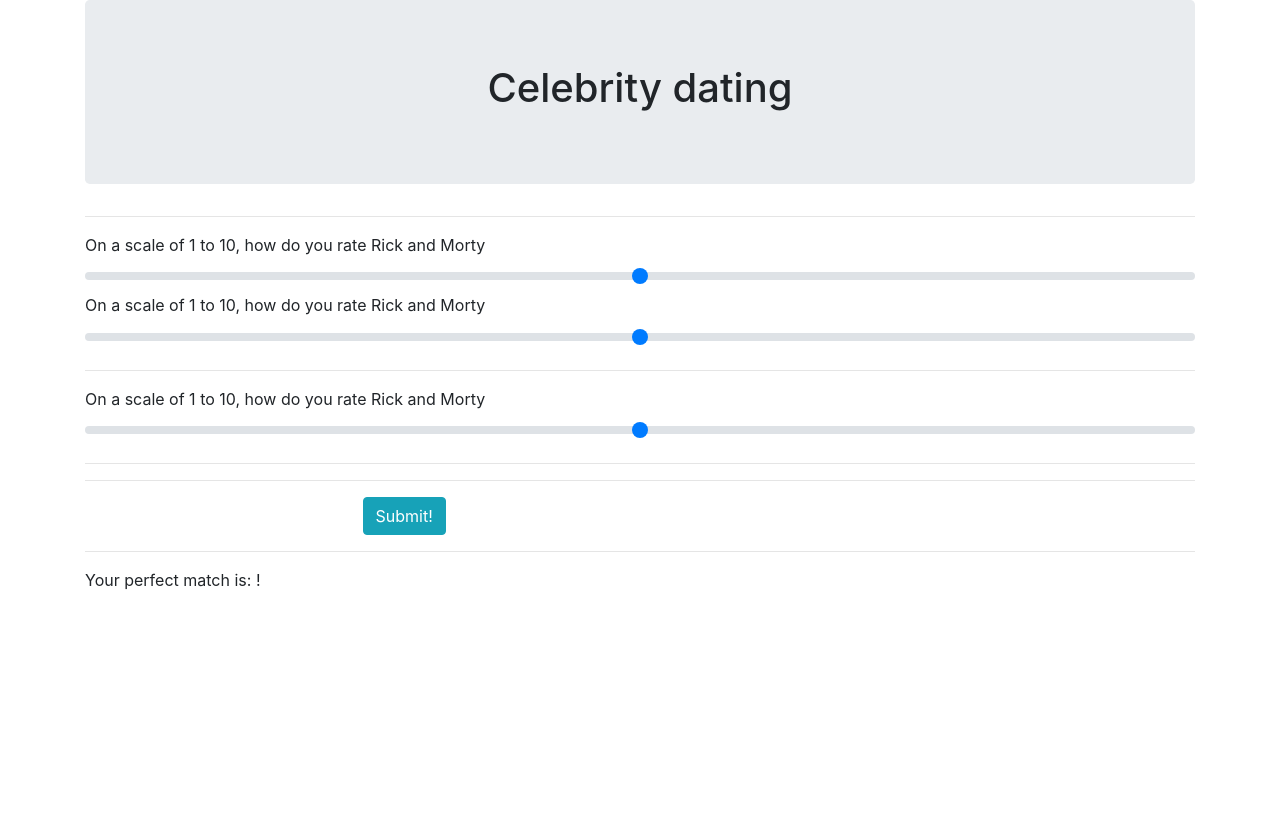
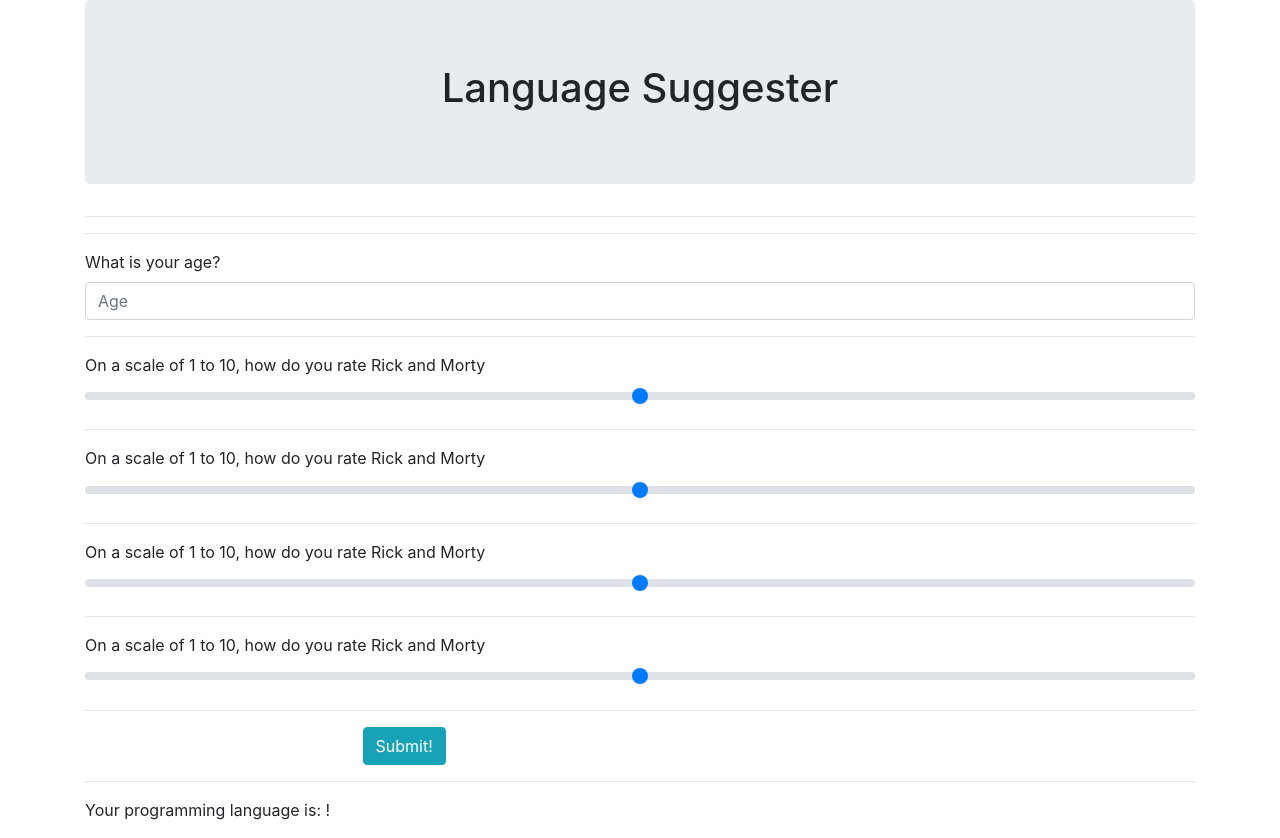
Before and after one commit to BryonBurke/languageSuggester, a plain HTML site: page index.html in a window 1280 px wide. Before the commit the page ends 800 px from the top, so only its background shows below. Drawn offline with Linux system fonts and the light colour scheme.

Commit message:
progress, all variables working

```diff
--- a/index.html
+++ b/index.html
@@ -11,40 +11,46 @@
 <body>
   <div class="container">
     <div class="jumbotron">
-      <h1>Celebrity dating</h1>
+      <h1>Language Suggester</h1>
     </div>
     <form id="survey">
       <hr>
-      <!-- <div class="form-check">
-        <input class="form-check-input" type="radio" name="gender" id="male" value="male" checked>
-        <label class="form-check-label" for="exampleRadios1">Male</label>
-      </div>
-      <div class="form-check">
-        <input class="form-check-input" type="radio" name="gender" id="female" value="female">
-        <label class="form-check-label" for="exampleRadios2">Female</label>
-      </div>
+
       <hr>
       <div class="form-group">
         <label for="formGroupExampleInput">What is your age?</label>
         <input type="text" class="form-control" id="age" placeholder="Age" required>
       </div>
-      <hr> -->
-
-      <label for="dayRange">On a scale of 1 to 10, how do you rate Rick and Morty</label>
-      <input type="range" class="custom-range" min="0" max="10" id="dayRange">
-
-      <label for="rickRange">On a scale of 1 to 10, how do you rate Rick and Morty</label>
-      <input type="range" class="custom-range" min="0" max="10" id="rickRange">
       <hr>
 
-      <label for="rickRange">On a scale of 1 to 10, how do you rate Rick and Morty</label>
-      <input type="range" class="custom-range" min="0" max="10" id="rickRange">
+      <label for="rickRange1">On a scale of 1 to 10, how do you rate Rick and Morty</label>
+      <input type="range" class="custom-range" min="0" max="10" id="rickRange1">
       <hr>
 
+      <label for="rickRange2">On a scale of 1 to 10, how do you rate Rick and Morty</label>
+      <input type="range" class="custom-range" min="0" max="10" id="rickRange2">
       <hr>
+
+      <label for="rickRange3">On a scale of 1 to 10, how do you rate Rick and Morty</label>
+      <input type="range" class="custom-range" min="0" max="10" id="rickRange3">
+      <hr>
+
+      <label for="rickRange4">On a scale of 1 to 10, how do you rate Rick and Morty</label>
+      <input type="range" class="custom-range" min="0" max="10" id="rickRange4">
+      <hr>
+
+
       <button class="btn btn-info" type="submit">Submit!</button>
     </form>
 <hr>
 <div class="match">
-  <p>Your perfect match is: <span class="result"></span> !</p>
+  <p>Your programming language is: <span class="result"></span> !</p>
 </div>
+
+
+
+
+
+  </div>
+</body>
+</html>
--- a/js/scripts.js
+++ b/js/scripts.js
@@ -2,38 +2,42 @@ $(document).ready(function(){
   $("form#survey").submit(function(event) {
     event.preventDefault();
 
-    // var userGender = $("input:radio[name=gender]:checked").val();
-    // var userAge = parseInt($("#age").val());
-    var userRick = parseInt($("#rickRange").val());
-    var userDay = parseInt($("#dayRange").val());
 
-    var total = userRick + userDay;
+    var userAge = parseInt($("#age").val());
+    var userRick1 = parseInt($("#rickRange1").val());
+    var userRick2 = parseInt($("#rickRange2").val());
+    var userRick3 = parseInt($("#rickRange3").val());
+    var userRick4 = parseInt($("#rickRange4").val());
 
-    // console.log(userGender)
-    // console.log(userAge)
-    // console.log(userRick)
-    //
-    // if (userGender === "female") {
-    //
-    //   if (userDay  && userRick <5) {
-    //     $(".result").text("option1");
-    //   }
-    //   else if (userAge >= 40 && userRick >=5) {
-    //     $(".result").text("option2");
-    //   }
-    //   else if (userAge >= 25 && userRick <5) {
-    //     $(".result").text("option3");
-    //   }
-    //   else if (userAge >= 25 && userRick >=5) {
-    //     $(".result").text("option4");
-    //   }
-    //   else if (userAge >= 18 && userRick <5) {
-    //     $(".result").text("option5");
-    //   }
-    //   else if (userAge >= 18 && userRick >=5) {
+   var total = userRick1 + userRick2 + userRick3 + userRick4
+
+
+    console.log(userAge)
+    console.log(userRick1)
+    console.log(userRick2)
+    console.log(userRick3)
+    console.log(userRick4)
+    console.log(total)
+
+      if (total <= 10 ) {
+        $(".result").text("option1");
+      }
+      // else if (total > 10 && <=20 ) {
+      //   $(".result").text("option2");
+      // }
+      // else if (total > 20 && <=30) {
+      //   $(".result").text("option3");
+      // }
+      // else if (total > 30 && <=40) {
+      //   $(".result").text("option4");
+      // }
+      // else if (total > 40 && <=50) {
+      //   $(".result").text("option5");
+      // }
+    //   else if (total > 10 && <=20) {
     //     $(".result").text("option6");
     //   }
-    // }
+    // // }
     //
     //
     // else if (userGender === "male") {
```
